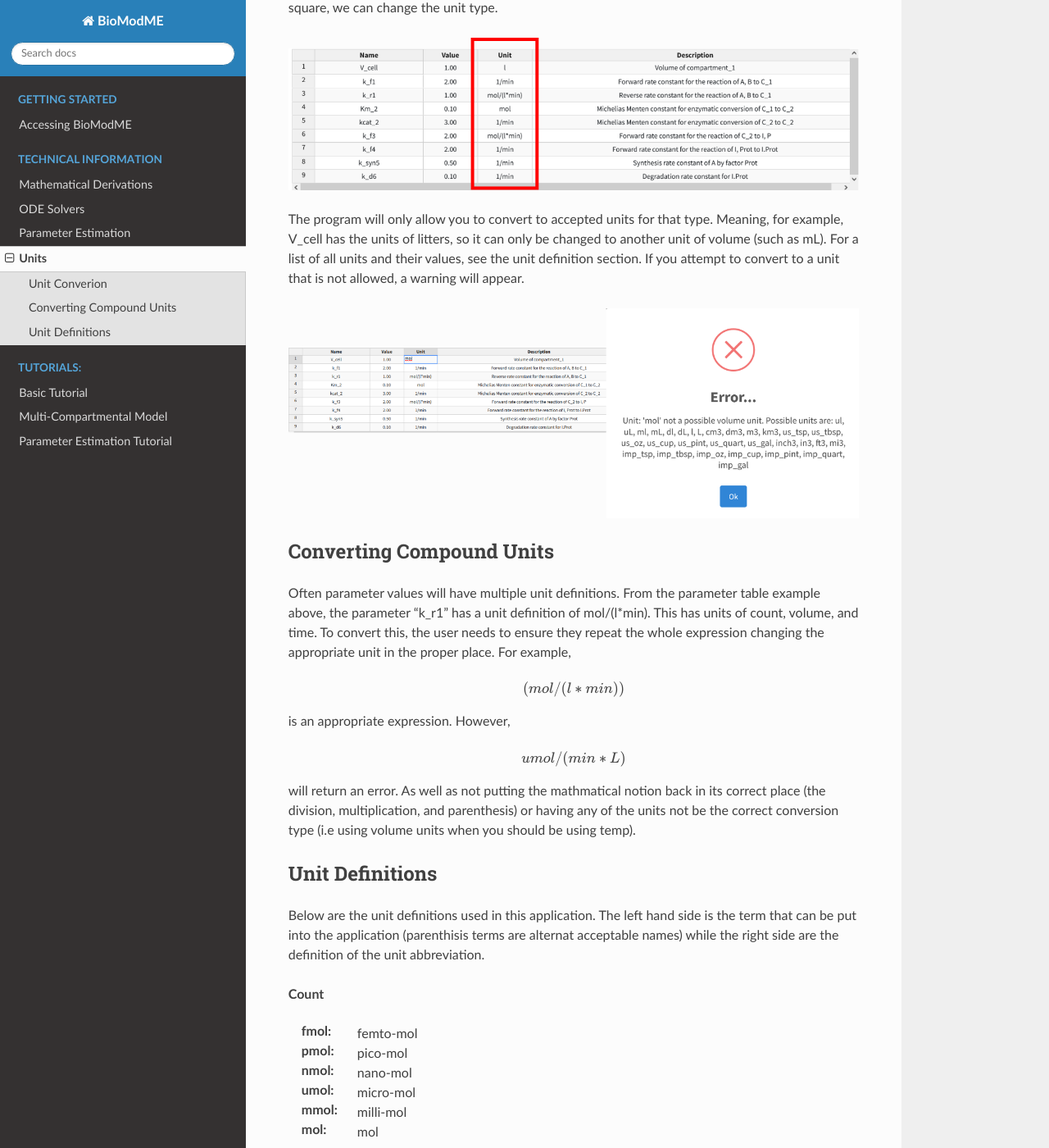
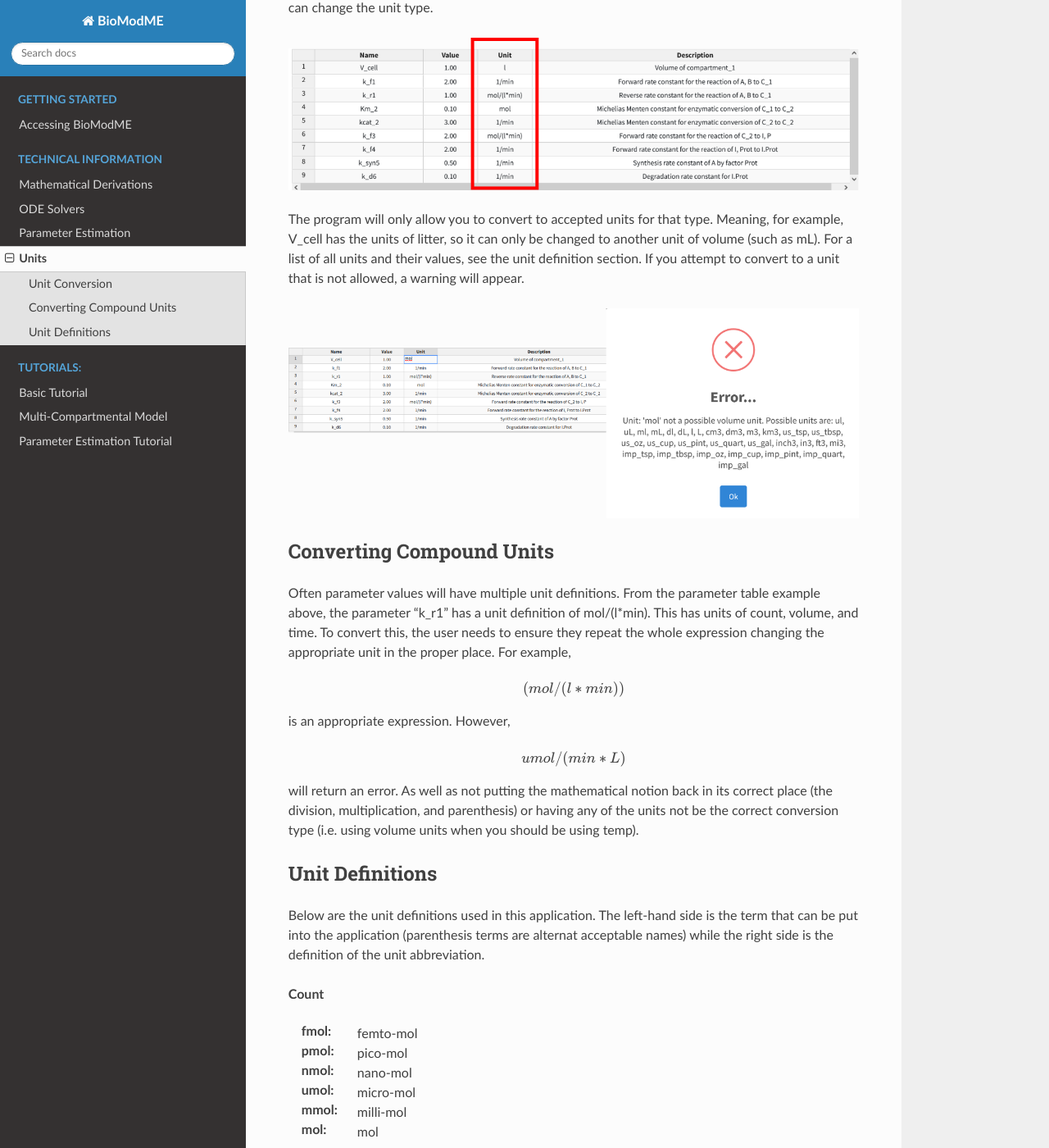
Before and after one commit to Jwomack7512-bio/BobTheBuilder, a Sphinx documentation site: the page built from docs/pages/backend/units.rst, in a window 1280 px wide and 1400 px high, scrolled down 410 px. Shown: the whole window at 82% size. Built offline with Sphinx 7.4.7 and the Read the Docs theme 2.0.0, drawn with Linux system fonts in a browser that asks for light colours; pages that are not in the unit, such as notebooks, are missing from menus; some of the changed text lies outside the part shown.

Commit message:
fixed unit docs typos

```diff
--- a/docs/pages/backend/units.rst
+++ b/docs/pages/backend/units.rst
@@ -4,13 +4,13 @@ Units
 BioModME supports basic units for species and parameters in a model. The unit
 definition system is created from the R package "measurements"
 (https://cran.r-project.org/web/packages/measurements/measurements.pdf). This
-package supports a number of commonly found units. The user can define the units
+package supports several commonly used units. The user can define the units
 how they want and the application will convert them to a base unit in the
 backend for processing.
 
-Unit Converion
+Unit Conversion
 -------------------------
-To convert units, simple go to the units section of the datatable for the
+To convert units, go to the units section of the data table for the
 variable.  For example, we will look at a parameter table example.  The third
 column in the table is units. By clicking the units square, we can change the
 unit type.
@@ -18,7 +18,7 @@ unit type.
 .. figure:: images/units/param_table_edited.png
 
 The program will only allow you to convert to accepted units for that type.
-Meaning, for example, V_cell has the units of litters, so it can only be
+Meaning, for example, V_cell has the units of litter, so it can only be
 changed to another unit of volume (such as mL). For a list of all units and
 their values, see the :doc:`unit definition <Unit Definitions>` section. If you attempt to convert to a
 unit that is not allowed, a warning will appear.
@@ -43,17 +43,17 @@ is an appropriate expression.  However,
 .. math::
     umol/(min*L)
 
-will return an error. As well as not putting the mathmatical notion back in
+will return an error. As well as not putting the mathematical notion back in
 its correct place (the division, multiplication, and parenthesis) or having any
-of the units not be the correct conversion type (i.e using volume units when
+of the units not be the correct conversion type (i.e. using volume units when
 you should be using temp).
 
 
 Unit Definitions
 --------------------------
-Below are the unit definitions used in this application. The left hand side
-is the term that can be put into the application (parenthisis terms are
-alternat acceptable names) while the right side are the definition of the unit
+Below are the unit definitions used in this application. The left-hand side
+is the term that can be put into the application (parenthesis terms are
+alternat acceptable names) while the right side is the definition of the unit
 abbreviation.
 
 **Count**
```
